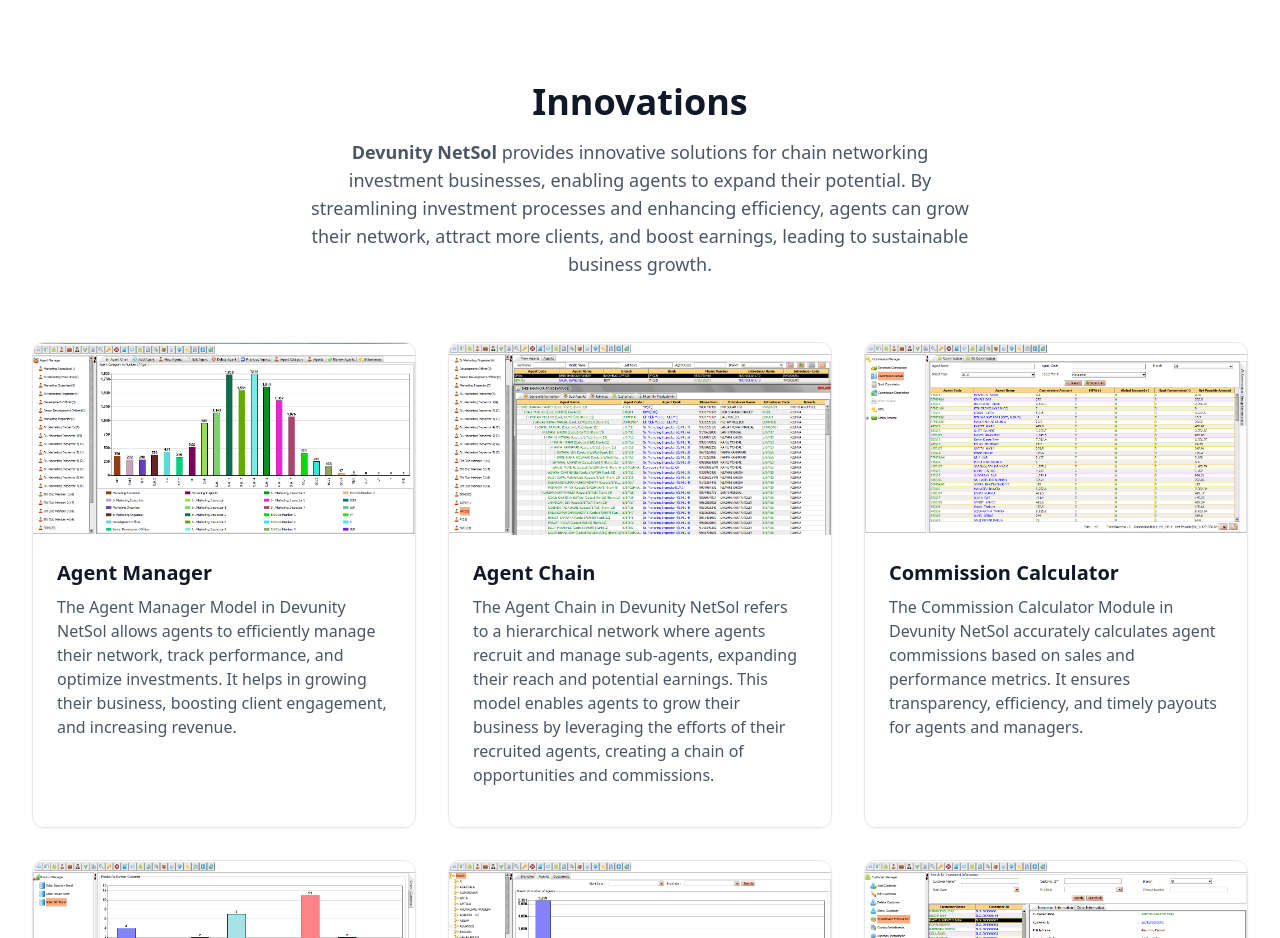
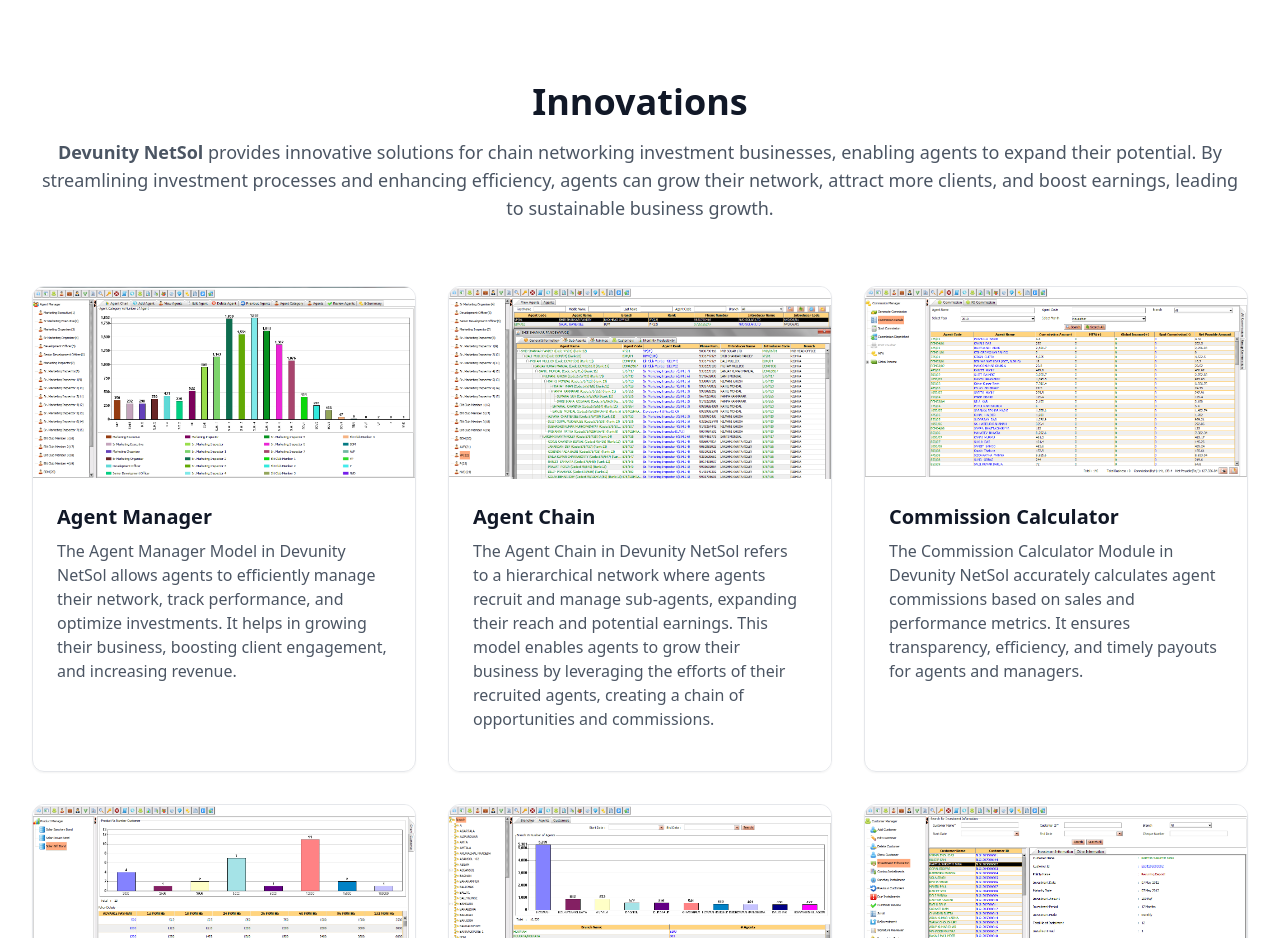
Before and after one commit to devunity24/company-website, a React (Vite) app: page / in a window 1280 px wide. Shown: the part 2680-3618 px from the top of the page. Built offline with nearby package versions, Linux system fonts and the light colour scheme.

Commit message:
DU-0112 : UI Improvements

```diff
--- a/src/components/Innovations.jsx
+++ b/src/components/Innovations.jsx
@@ -62,12 +62,12 @@ export default function Innovations() {
           <h2 className="text-3xl md:text-4xl font-bold text-gray-900 mb-4">
             Innovations
           </h2>
-          <p className="text-lg text-gray-600 max-w-2xl mx-auto">
-            <strong>Devunity NetSol</strong>&nbsp;provides innovative solutions for chain networking
-            investment businesses, enabling agents to expand their potential. By
-            streamlining investment processes and enhancing efficiency, agents
-            can grow their network, attract more clients, and boost earnings,
-            leading to sustainable business growth.
+          <p className="text-lg text-gray-600">
+            <strong>Devunity NetSol</strong>&nbsp;provides innovative solutions
+            for chain networking investment businesses, enabling agents to
+            expand their potential. By streamlining investment processes and
+            enhancing efficiency, agents can grow their network, attract more
+            clients, and boost earnings, leading to sustainable business growth.
           </p>
         </div>
 
```
